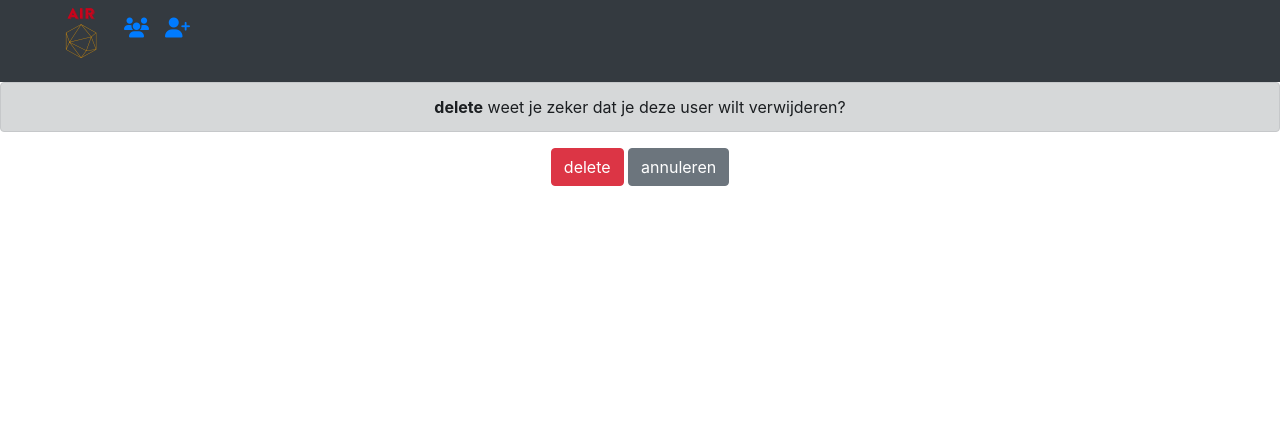
After one commit to Anthony-AIR/leerjaar-2-week-1-opdr-3, a PHP site: the page made by view/home/delete.php in a window 1280 px wide. The commit adds this page. Shown: the top 426 px of the page. Run offline with PHP 8.4, Linux system fonts and the light colour scheme; the template is opened without the code that fills it: most values are stand-ins (such as "Sample title", 1, 10 or a date in 2020); some libraries are stand-ins or nearby versions.

Commit message:
no message

```diff
--- a/controller/HomeController.php
+++ b/controller/HomeController.php
@@ -18,8 +18,8 @@ function store(){
 	index();
 }
 
-function delete(){
-	render("home/delete");
+function delete($id){
+	render("home/delete", ["id" => $id]);
 }
 
 function destroy($id){
--- /dev/null
+++ b/view/home/delete.php
@@ -0,0 +1,7 @@
+<div class="alert alert-dark" role="alert">
+    <strong>delete</strong> weet je zeker dat je deze user wilt verwijderen?
+</div>
+<form  action="<?php echo URL ?>home/destroy/<?php echo $id ?>">
+    <button class="btn btn-danger" type="submit">delete</button>
+    <a class="btn btn-secondary" href="<?php echo URL ?>home/index/">annuleren</a>
+</form>
--- a/view/home/index.php
+++ b/view/home/index.php
@@ -21,8 +21,8 @@
                   <td><?php echo $data["name"]?></td>
                   <td><?php echo $data["lastName"]?></td>
                   <td><?php echo $data["geboorteDatum"]?></td>
-                  <td><button href="<?php echo URL ?>home/delete/<?php echo $data["id"] ?>" class="btn btn-danger">delete</button></td>
-                  <td><button class="btn btn-success">update</button></td>
+                  <td><a class="btn btn-danger" href="<?php echo URL ?>home/delete/<?php echo $data["id"] ?>">delete</a></td>
+                  <td><a class="btn btn-success" href="<?php echo URL ?>home/update/<?php echo $data["id"] ?>">update</a></td>
                 </tr>
             <?php
                 }
```
Also changed, not shown: model/functieModel.php (+10 -0 lines), model/update.php (added).
